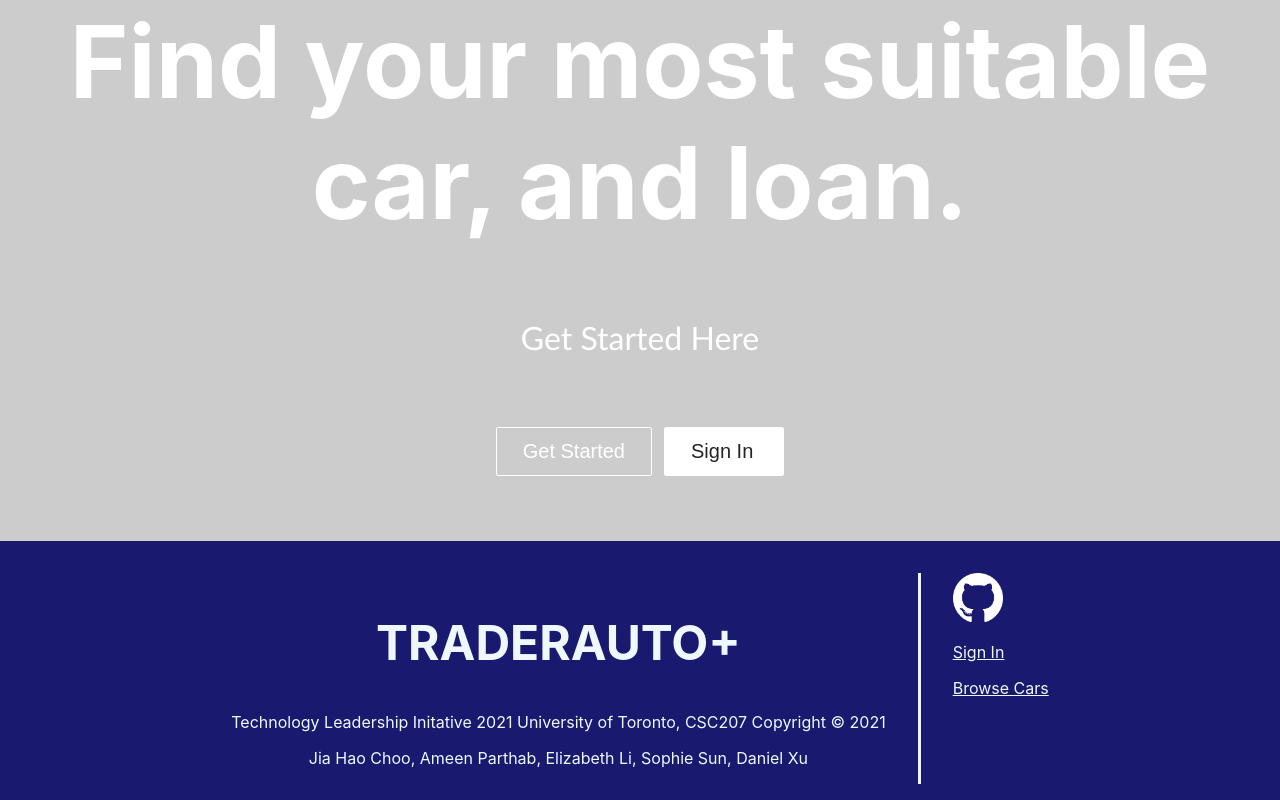
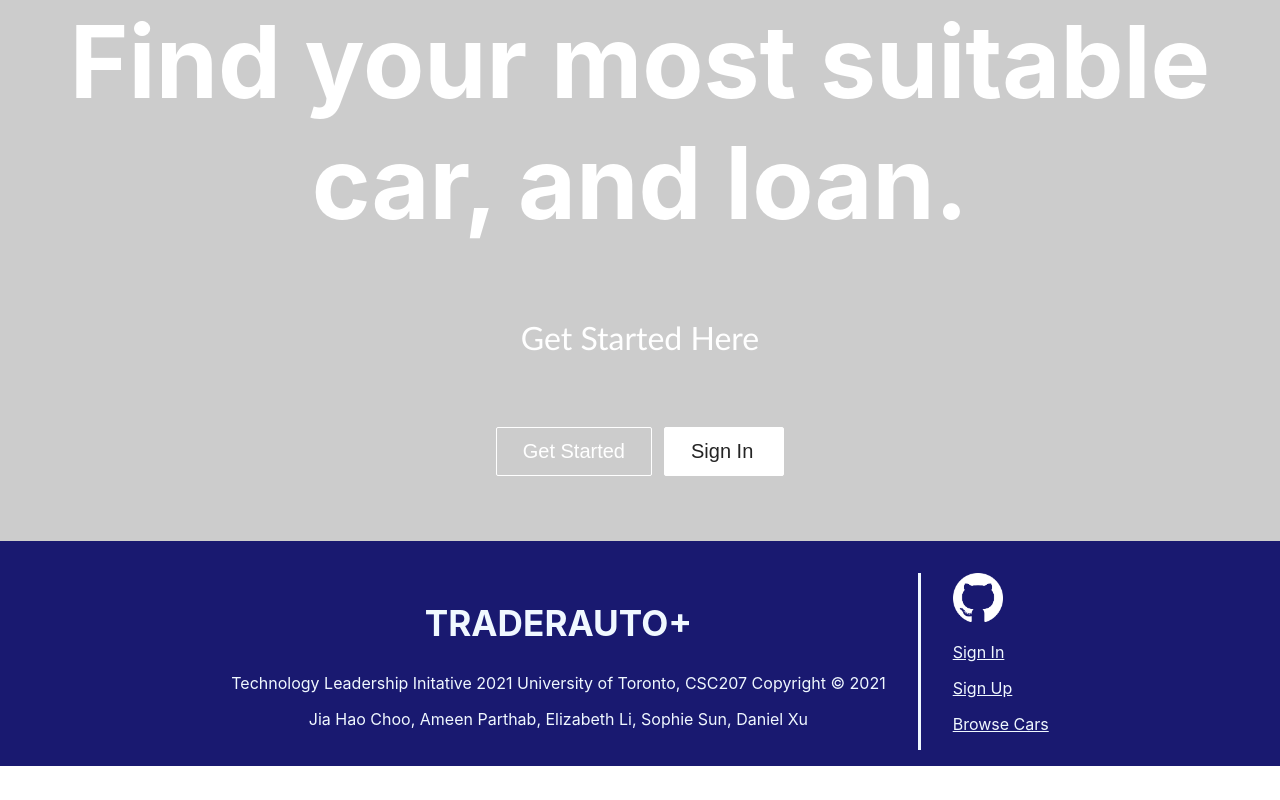
Before and after one commit to Sophieeeeeeeee/traderautoplus-app, a React (Create React App) app: page / in a window 1280 px wide. Shown: the part 339-1139 px from the top of the page. After the commit the page ends 1105 px from the top, so only its background shows below. Built offline with nearby package versions, Linux system fonts and the light colour scheme.

Commit message:
Fixing footer 1. Added sign up link 2. Fixed browse cars endpoint 3. fixed header size

```diff
--- a/src/components/webDesign/footer/Footer.css
+++ b/src/components/webDesign/footer/Footer.css
@@ -42,3 +42,7 @@ a.footer-link:visited {
 a.footer-link:hover {
   color: red;
 }
+
+.footer-copyright-heading {
+  font-size: 2.2rem;
+}
--- a/src/components/webDesign/footer/Footer.js
+++ b/src/components/webDesign/footer/Footer.js
@@ -31,7 +31,10 @@ function Footer() {
         <a class="footer-link" href="/sign-in">
           <p>Sign In</p>
         </a>
-        <a class="footer-link" href="/browse-cars">
+        <a class="footer-link" href="/sign-up">
+          <p>Sign Up</p>
+        </a>
+        <a class="footer-link" href="/browse">
           <p>Browse Cars</p>
         </a>
       </section>
```
